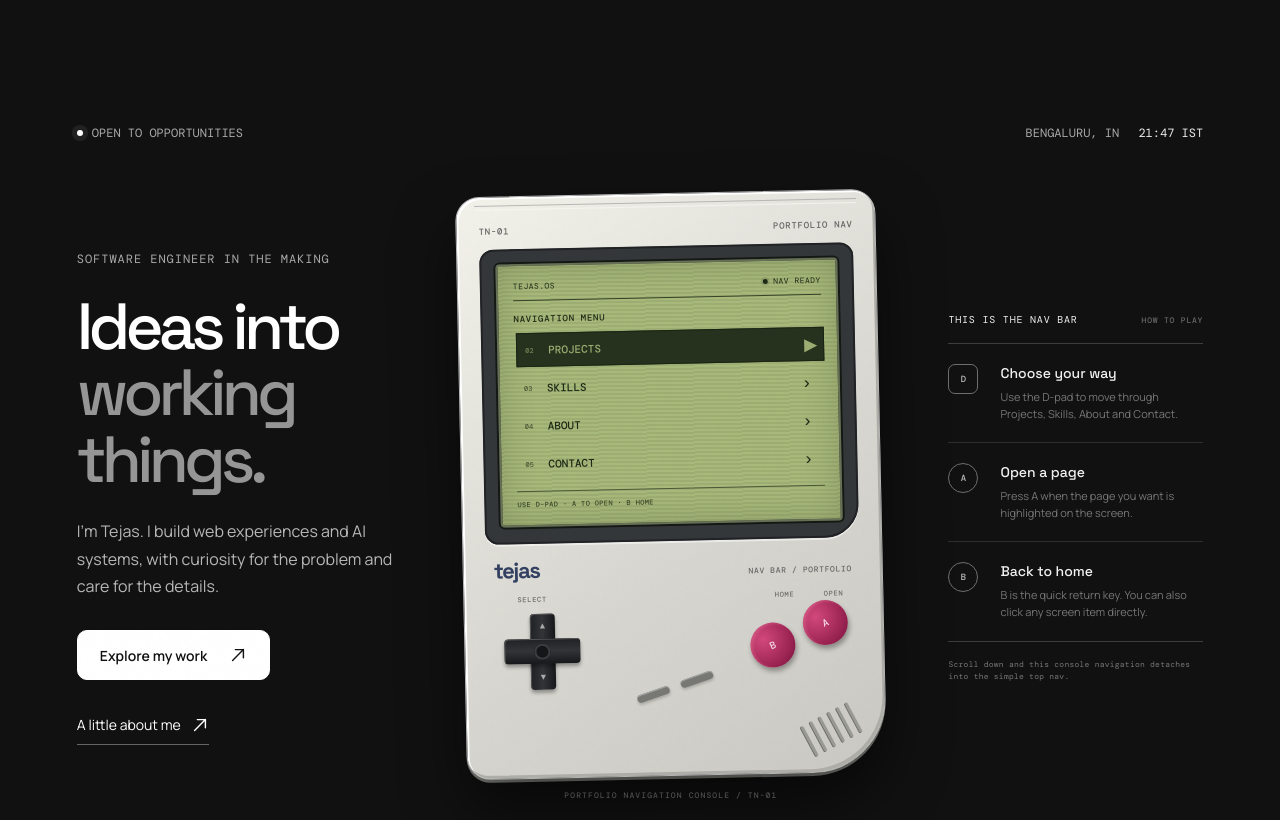
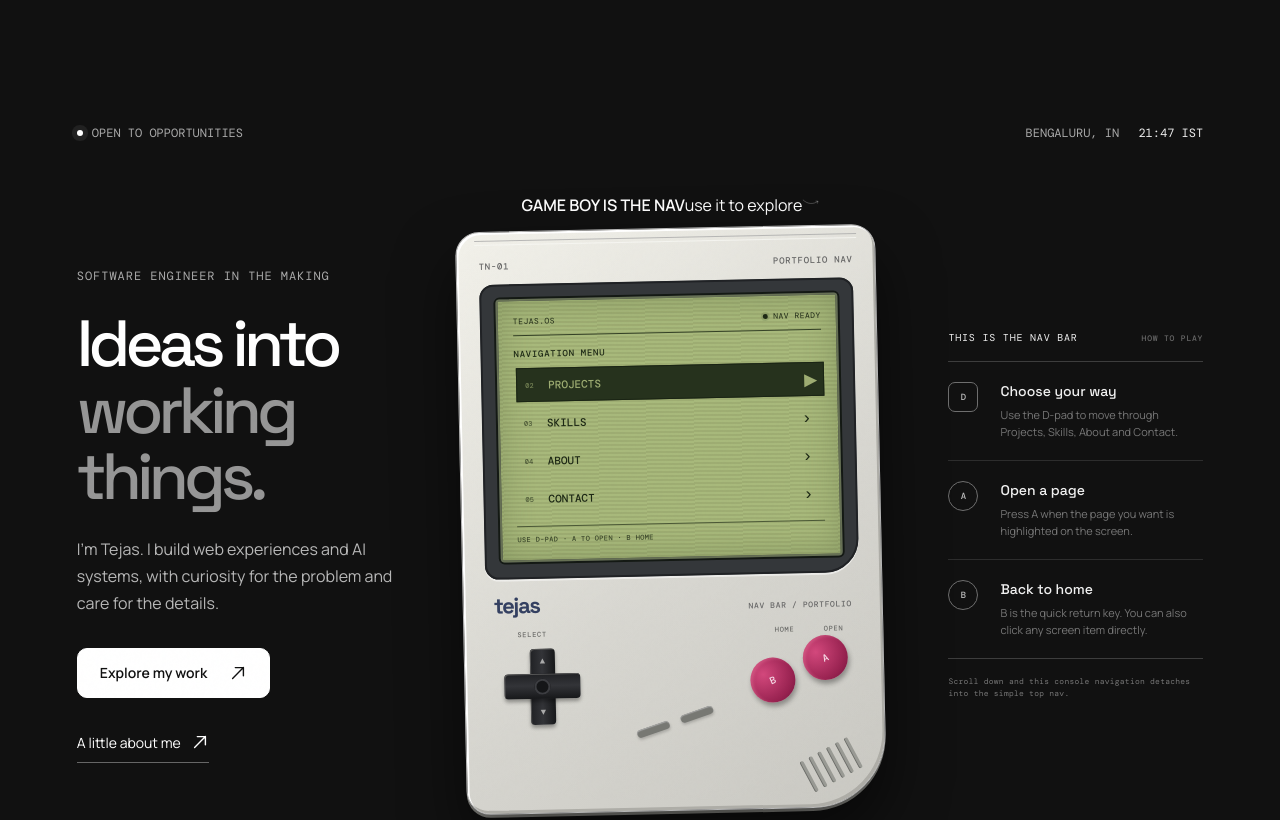
Before and after one commit to tejasng053/tejasng053.github.io, a React (Vite) app: page / in a window 1280 px wide. Shown: the top 820 px of the page. Built offline with nearby package versions, Linux system fonts and the light colour scheme; a web font is replaced by a local one.

Commit message:
design: add visible Game Boy nav callout

```diff
--- a/src/HomeGameBoy.tsx
+++ b/src/HomeGameBoy.tsx
@@ -42,6 +42,14 @@ export function HomeGameBoy() {
 
   return (
     <div className="home-console-stage" data-reveal>
+      <div className="gameboy-side-note" aria-hidden="true">
+        <strong>GAME BOY IS THE NAV</strong>
+        <span>use it to explore</span>
+        <svg viewBox="0 0 120 58" role="presentation">
+          <path d="M8 16C34 42 74 48 105 25" />
+          <path d="M93 23l14 1-4 13" />
+        </svg>
+      </div>
       <div className="home-gameboy" aria-label="Interactive portfolio navigation console">
         <div className="gameboy-topline" aria-hidden="true">
           <span>TN-01</span>
```
